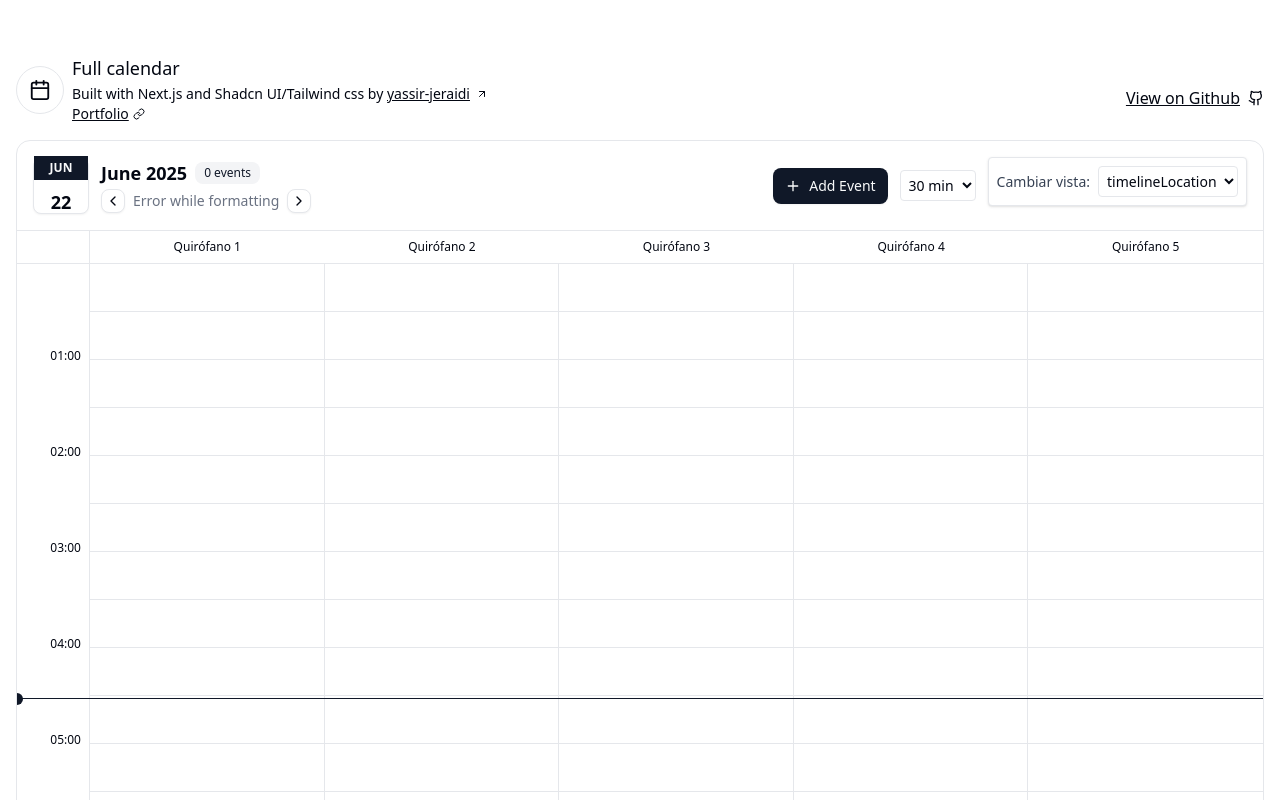
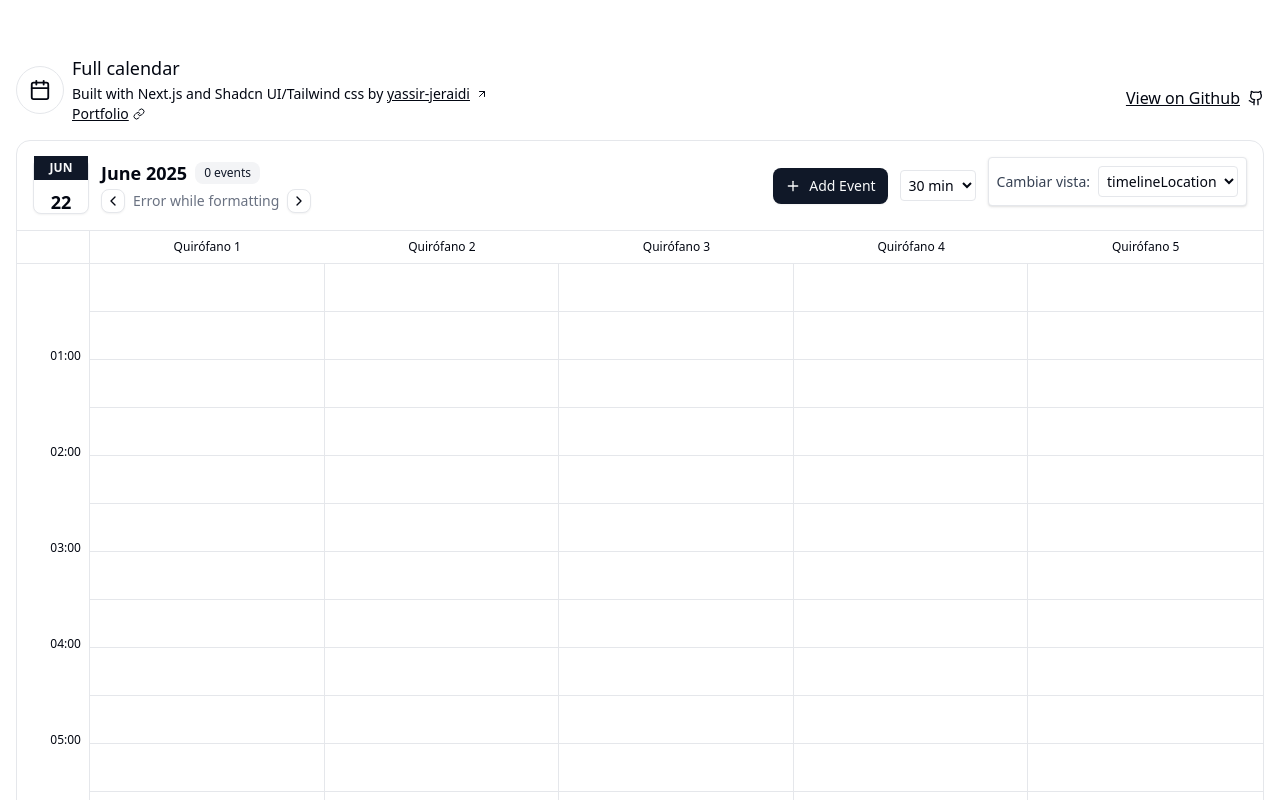
Before and after one commit to oloidev/full-calendar, a Next.js app: page /calendar in a window 1280 px wide. Shown: the top 800 px of the page. Built offline with nearby package versions, Linux system fonts and the light colour scheme.

Commit message:
Componente CalendarTimeline funcional nuevamente

```diff
--- a/src/modules/calendar/components/timeline-view/TimelineLocationView.tsx
+++ b/src/modules/calendar/components/timeline-view/TimelineLocationView.tsx
@@ -79,6 +79,7 @@ export function TimelineLocationView({ events, locations }: IProps) {
                 </motion.div>
 
                 <ScrollArea className="h-[736px]" type="always">
+                    <div className="relative"> {/* 👈 Contenedor necesario para posicionar correctamente el timeline */}
                         <div className="flex">
                             {/* Columna de horas */}
                             <div className="relative w-18">
@@ -148,7 +149,9 @@ export function TimelineLocationView({ events, locations }: IProps) {
 
                             <CalendarTimeline />
                         </div>
+                    </div>
                 </ScrollArea>
+
             </motion.div>
         </motion.div>
     );
```
Lines whose indentation alone changed are shown as unchanged.
